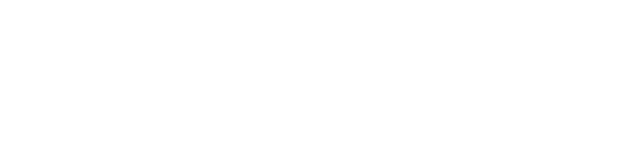
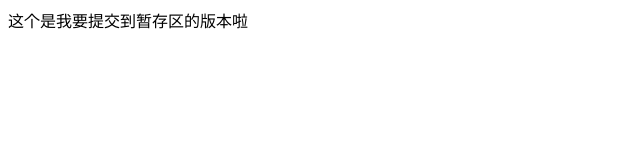
Before and after one commit to djinFang/gitLearning, a plain HTML site: page index.html in a window 1280 px wide. Shown: the whole page, without its empty margins (0-640 px from the left). Drawn offline with Linux system fonts and the light colour scheme.

Commit message:
change index.html

```diff
--- a/index.html
+++ b/index.html
@@ -1,9 +1,10 @@
 <!DOCTYPE html>
 <html>
 <head>
-	<title></title>
+	<title>这是个git测试</title>
 </head>
 <body>
+这个是我要提交到暂存区的版本啦
 
 </body>
 </html>
```
